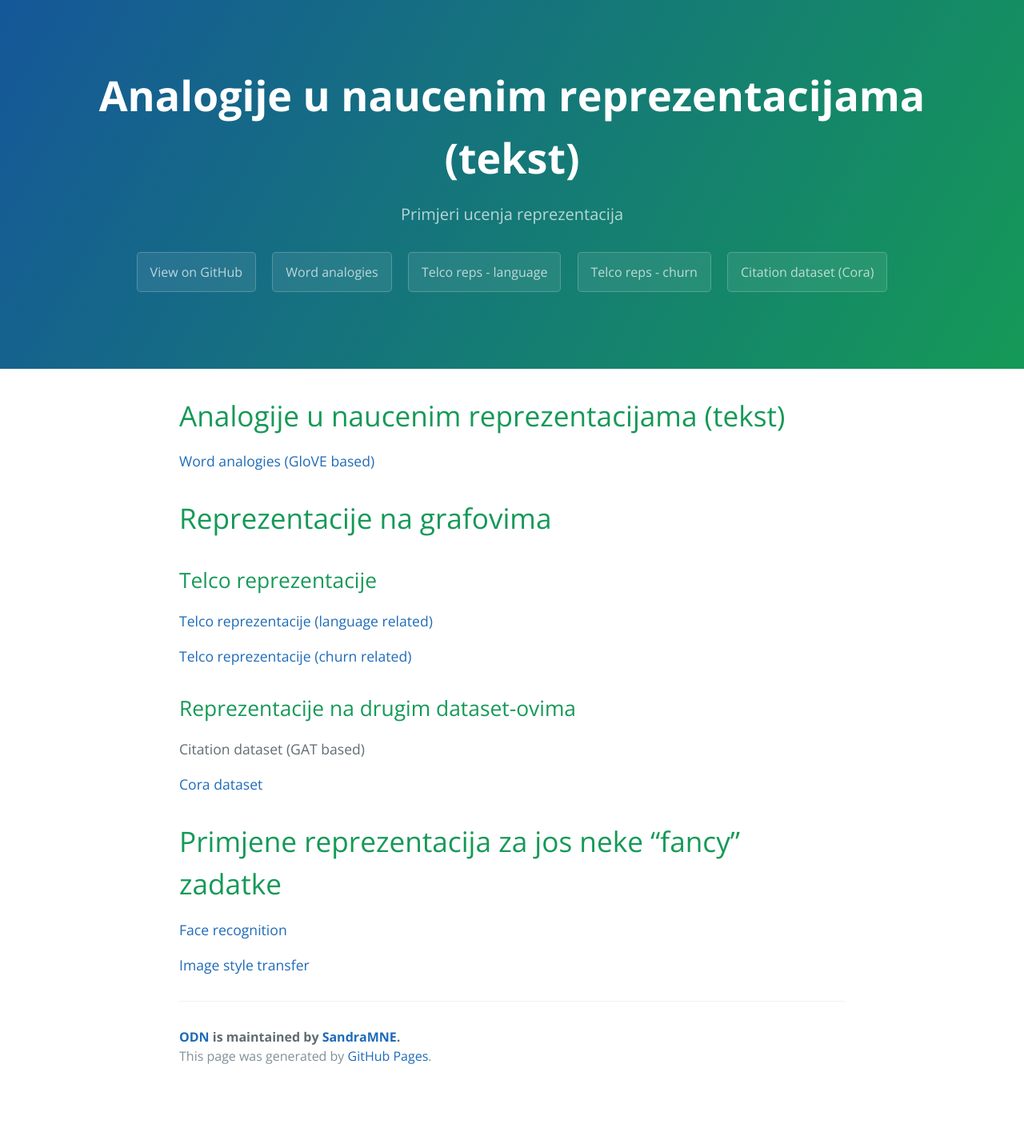
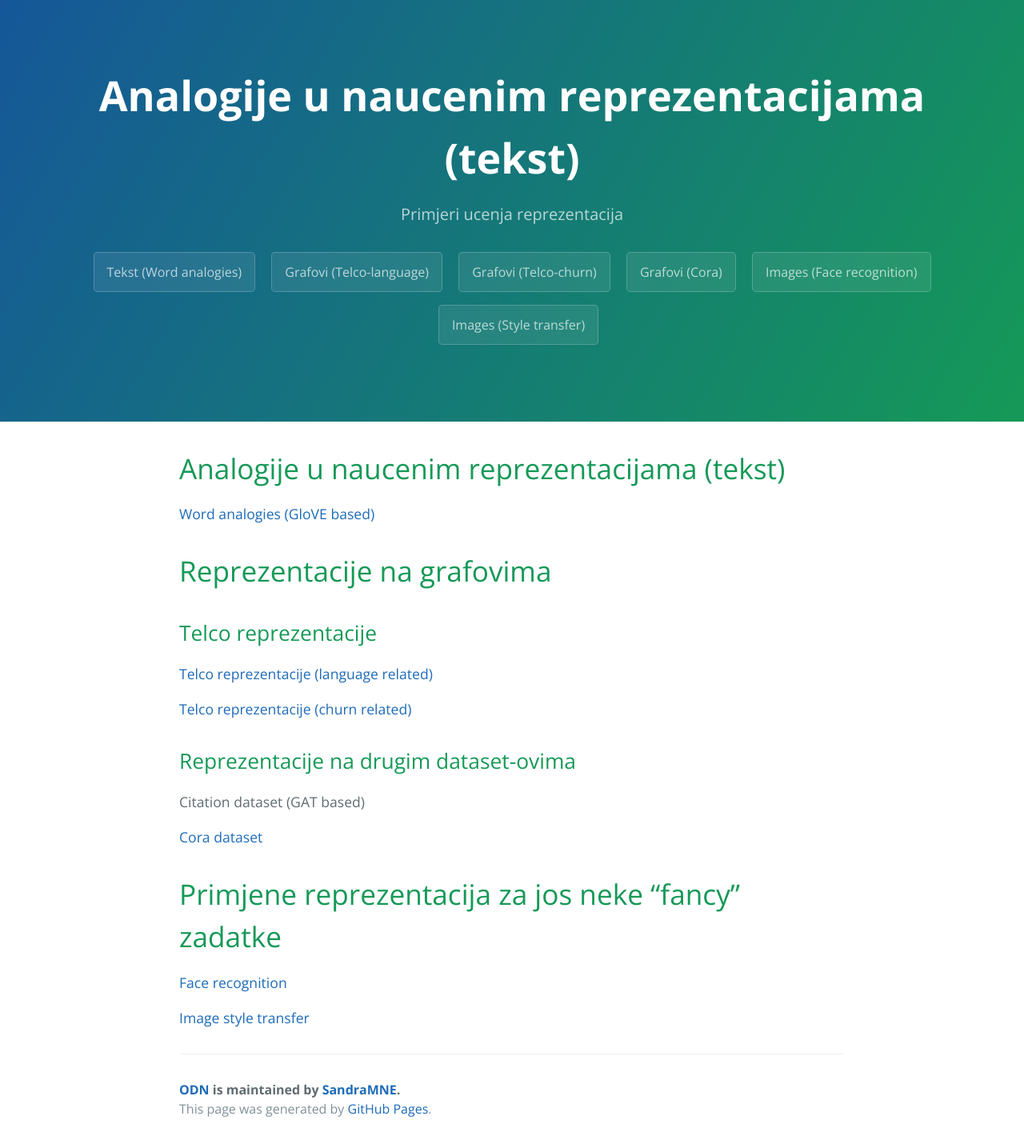
Before and after one commit to SandraMNE/ODN, a Jekyll site: the page built from index.md, in a window 1280 px wide. Shown: the whole page at 80% size. Built offline with Jekyll 4.4.1, drawn with Linux system fonts in a browser that asks for light colours; our own code applies the rules of GitHub Pages for plain Markdown files; before the commit the page ends 1364 px from its top, so only the background shows below that.

Commit message:
Update default.html

```diff
--- a/_layouts/default.html
+++ b/_layouts/default.html
@@ -20,11 +20,18 @@
     <link rel="stylesheet" href="{{ '/assets/css/style.css?v=' | append: site.github.build_revision | relative_url }}">
   </head>
   <body>
-    <a id="skip-to-content" href="#content">Skip to the content.</a>
 
-    <header class="page-header" role="banner">
+    <section class="page-header">
       <h1 class="project-name">{{ page.title | default: site.title | default: site.github.repository_name }}</h1>
       <h2 class="project-tagline">{{ page.description | default: site.description | default: site.github.project_tagline }}</h2>
+        <a href="#Analogije u naucenim reprezentacijama (tekst)" class="btn">Tekst (Word analogies)</a>
+        <a href="##Telco reprezentacije" class="btn">Grafovi (Telco-language)</a>
+        <a href="## Telco reprezentacije" class="btn">Grafovi (Telco-churn)</a>
+        <a href="## Reprezentacije na drugim dataset-ovima" class="btn">Grafovi (Cora)</a>
+        <a href="#Primjene reprezentacija za jos neke "fancy" zadatke" class="btn">Images (Face recognition)</a>
+        <a href="#Primjene reprezentacija za jos neke "fancy" zadatke" class="btn">Images (Style transfer)</a>
+
+      <!--
       {% if site.github.is_project_page %}
         <a href="{{ site.github.repository_url }}" class="btn">View on GitHub</a>
       {% endif %}
@@ -35,8 +42,10 @@
         <a href="{{Cora-dataset-GAT.jpeg}}" class="btn">Citation dataset (Cora)</a>
       {% endif %}
     </header>
+-->
+    </section>
 
-    <main id="content" class="main-content" role="main">
+    <section class="main-content">
       {{ content }}
 
       <footer class="site-footer">
@@ -45,6 +54,6 @@
         {% endif %}
         <span class="site-footer-credits">This page was generated by <a href="https://pages.github.com">GitHub Pages</a>.</span>
       </footer>
-    </main>
+    </section>
   </body>
 </html>
```
